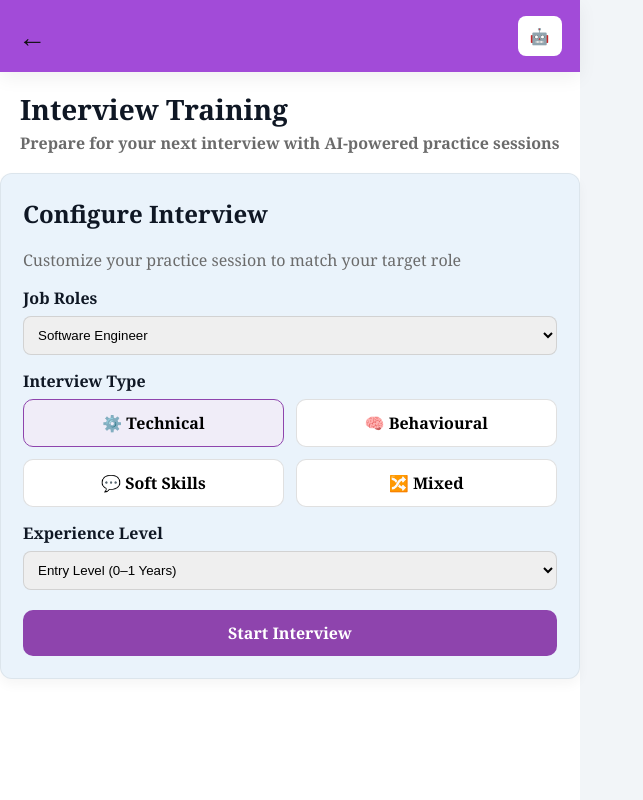
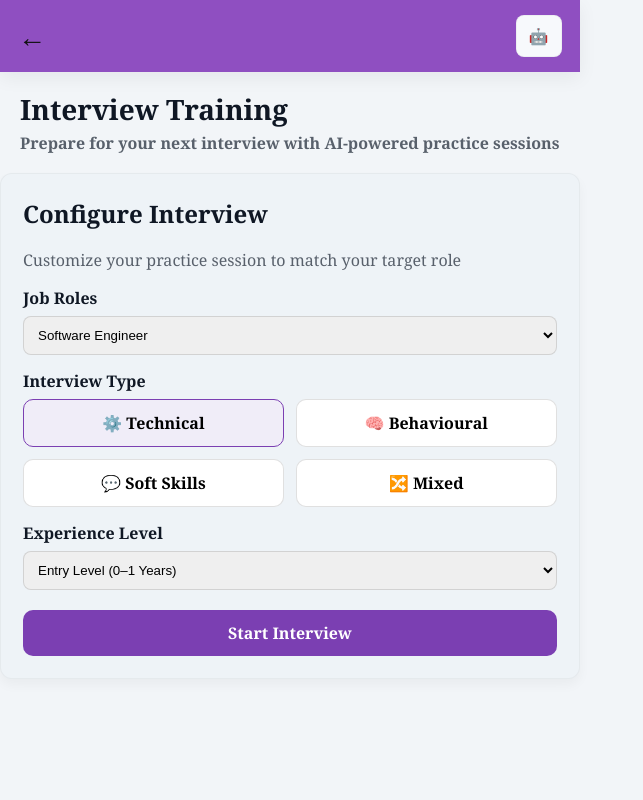
Before and after one commit to Shenukafdo2006/SDGP-AI-Interviewer, a React app in the folder frontend/: page / in a window 1280 px wide. Both pictures are taken after a click on the button "Interview Training". Shown: the whole page, without its empty margins (0-643 px from the left). Built offline with nearby package versions, Linux system fonts and the light colour scheme; the HTML template or start-up script is replaced by a standard one.

Commit message:
update des

```diff
--- a/frontend/src/InterviewTraining.css
+++ b/frontend/src/InterviewTraining.css
@@ -1,10 +1,12 @@
 /* InterviewTraining: aligned with DashBoard visual language */
 
 :root{
-  --purple: #a24bd8;
-  --purple-dark: #8e44ad;
-  --card-bg: #eaf3fb;
-  --muted: #6b6b6b;
+  --purple: #8f4fc1;
+  --purple-dark: #7b3fb2;
+  --page-bg: #f2f5f8;
+  --surface: #eef3f7;
+  --muted: #58606b;
+  --text: #0f1724;
 }
 
 *{box-sizing:border-box}
@@ -12,8 +14,9 @@
 .interview-page{
   min-height:100vh;
   padding:0;
-  background:#fff;
+  background:var(--page-bg);
   font-family: Georgia, 'Times New Roman', serif;
+  color:var(--text);
 }
 
 /* header styled to match dashboard topbar */
@@ -24,15 +27,15 @@
   align-items:center;
   justify-content:space-between;
   padding:0 18px;
-  box-shadow:0 6px 18px rgba(0,0,0,0.06);
+  box-shadow:0 6px 18px rgba(15,23,36,0.06);
 }
 .menu-icon{font-size:28px;color:#111}
-.logo{background:#fff;padding:8px 12px;border-radius:8px;color:var(--purple-dark);font-weight:800}
+.logo{background:#f7f9fc;padding:8px 12px;border-radius:8px;color:var(--purple-dark);font-weight:800;border:1px solid rgba(0,0,0,0.04)}
 
 .title{max-width:1100px;margin:22px auto 6px auto;padding:0 20px;font-size:28px}
 .subtitle{max-width:1100px;margin:0 auto 18px auto;padding:0 20px;color:var(--muted);font-weight:600}
 
-.card{max-width:1100px;margin:18px auto;padding:22px;border-radius:12px;background:var(--card-bg);border:1px solid rgba(0,0,0,0.06)}
+.card{max-width:1100px;margin:18px auto;padding:22px;border-radius:12px;background:var(--surface);border:1px solid rgba(0,0,0,0.04)}
 .card h2{margin:0 0 8px 0}
 .description{color:var(--muted);margin-bottom:14px}
 
```
